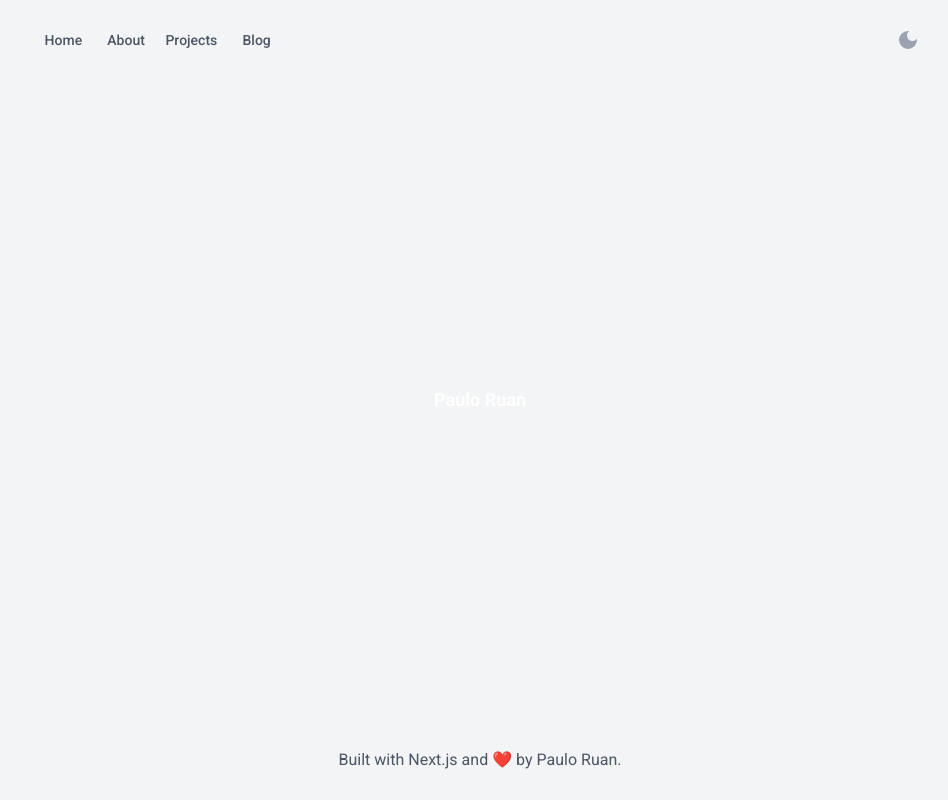
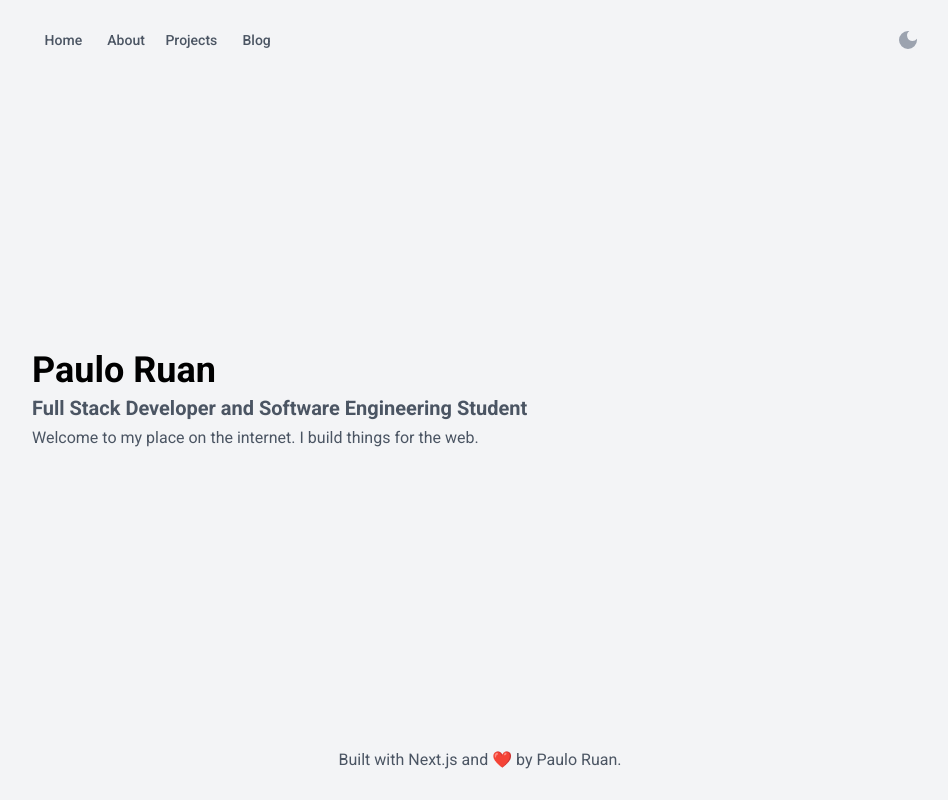
Before and after one commit to JamesWangDev/reactBlog, a Next.js app: page / in a window 1280 px wide. Shown: the whole page, without its empty margins (160-1108 px from the left). Built offline with nearby package versions, Linux system fonts and the light colour scheme.

Commit message:
feat: `Home` page created

```diff
--- a/src/pages/index.tsx
+++ b/src/pages/index.tsx
@@ -1,6 +1,8 @@
 import Head from "next/head"
 import { Footer } from "../components/Footer"
 import { Header } from "../components/Header"
+import { HomeContent } from "../components/HomeContent"
+import { SectionContainer } from "../components/SectionContainer"
 
 export default function Home(): JSX.Element {
   return (
@@ -10,11 +12,12 @@ export default function Home(): JSX.Element {
         <link rel="icon" href="/favicon.ico" />
       </Head>
       <Header />
-      <div>
-        <h1 className="text-white font-sans font-semibold text-lg">
-          Paulo Ruan
-        </h1>
-      </div>
+      <SectionContainer
+        title="Paulo Ruan"
+        subtitle="Full Stack Developer and Software Engineering Student"
+      >
+        <HomeContent />
+      </SectionContainer>
       <Footer />
     </div>
   )
```
